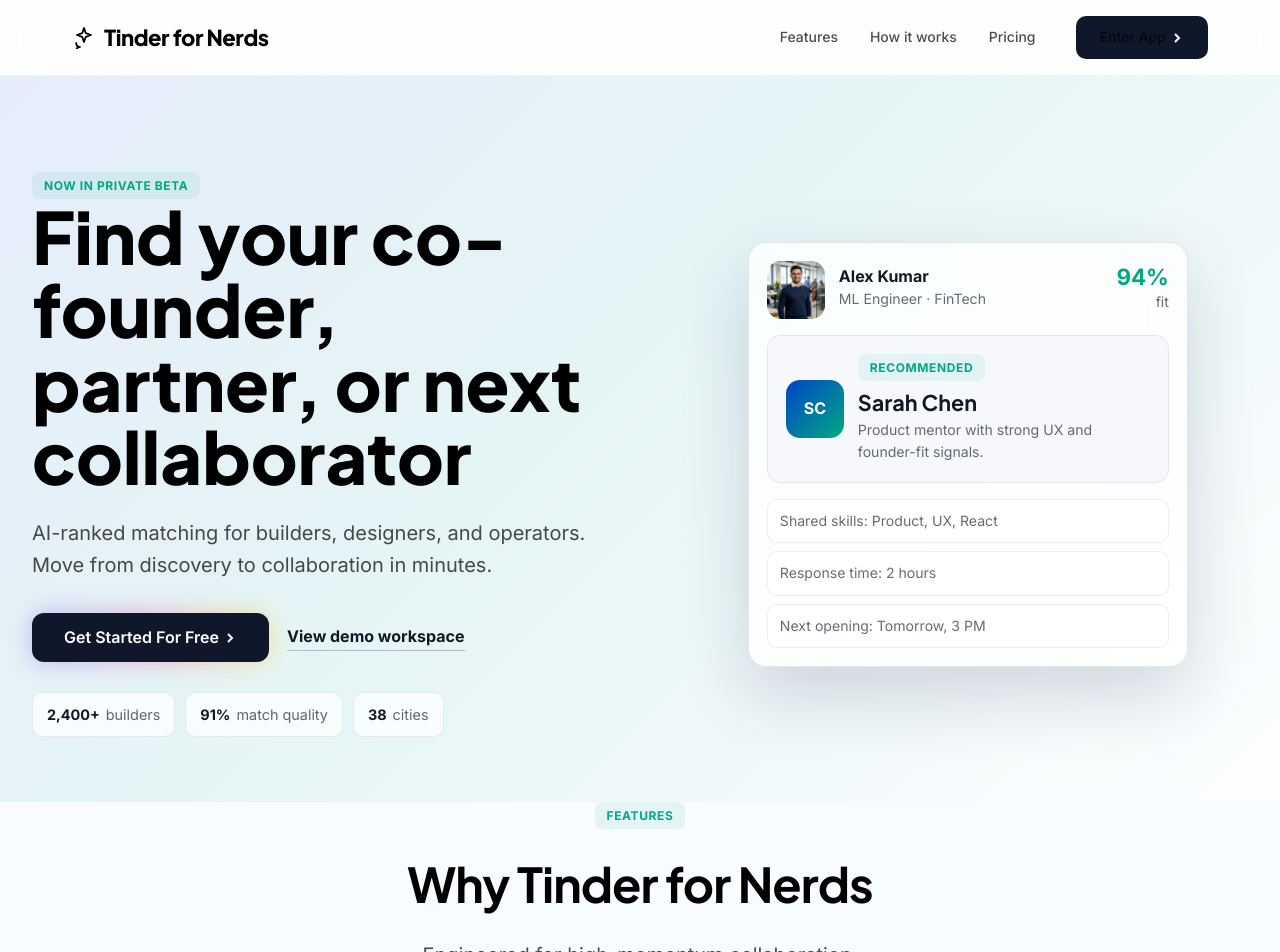
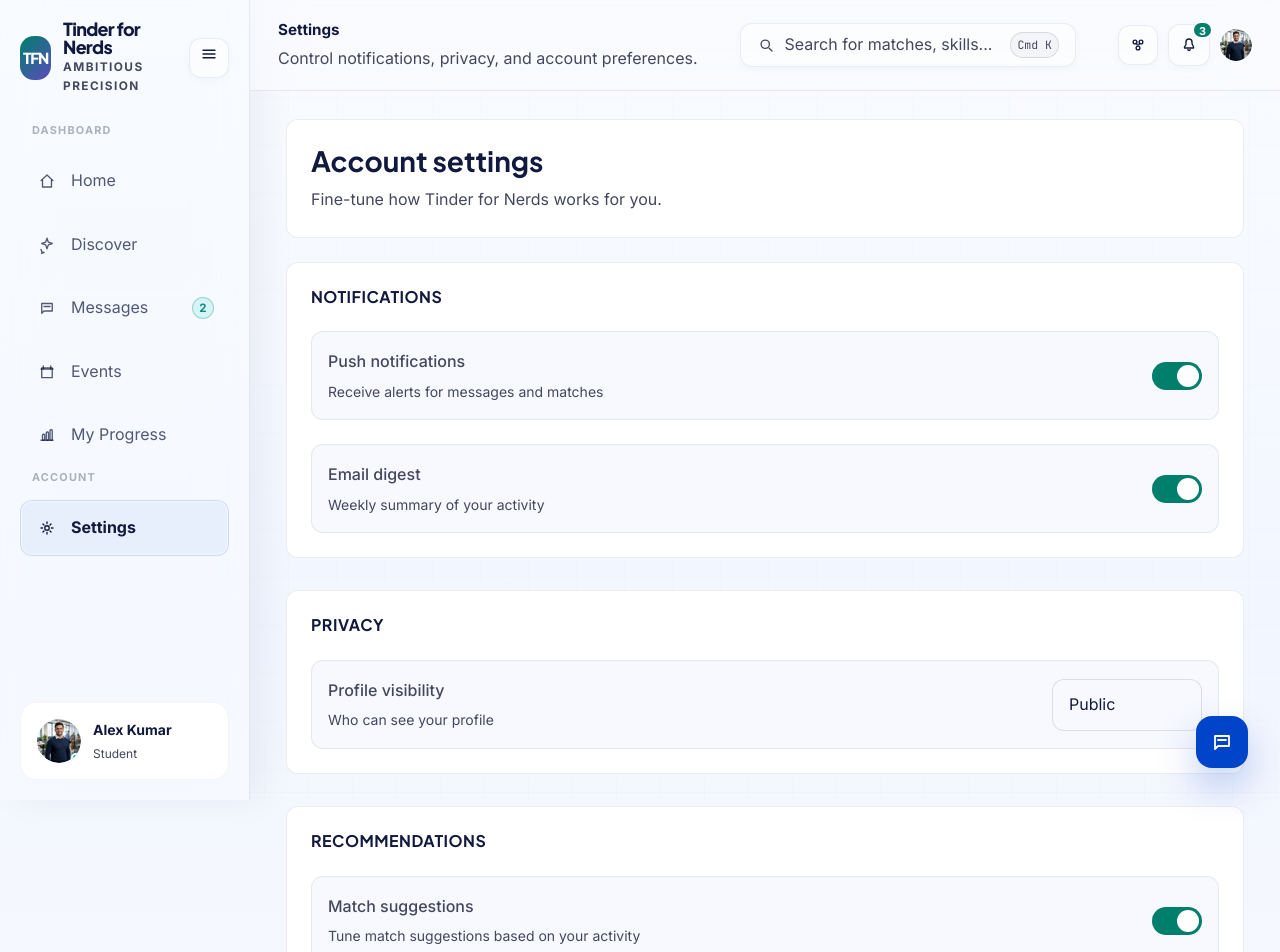
Before and after one commit to Tinder-for-Nerd/Frontend-TFN, a React (Vite) app: page /student/settings in a window 1280 px wide. Before the commit this address led to /. Shown: the top 952 px of the page. Built offline with nearby package versions, Linux system fonts and the light colour scheme; sample sign-in values are in the browser's storage.

Commit message:
Split settings page by dashboard

```diff
--- a/src/App.jsx
+++ b/src/App.jsx
@@ -109,6 +109,7 @@ export default function App() {
           <Route path="/student/events/create-opportunity" element={<P><CreateOpportunityPage variant="student" /></P>} />
           <Route path="/student/events/:eventId" element={<P><EventDetailPage variant="student" /></P>} />
           <Route path="/student/progress" element={<P><StudentProgressPage /></P>} />
+          <Route path="/student/settings" element={<P><SettingsPage variant="student" /></P>} />
 
           {/* Protected: Pro Domain */}
           <Route path="/pro" element={<Navigate to="/pro/overview" replace />} />
@@ -126,10 +127,11 @@ export default function App() {
           <Route path="/pro/analytics" element={<P><ProAnalyticsPage /></P>} />
           <Route path="/pro/company" element={<P><ProCompanyPage /></P>} />
           <Route path="/pro/profile/:username" element={<P><ProfilePage variant="pro" /></P>} />
+          <Route path="/pro/settings" element={<P><SettingsPage variant="pro" /></P>} />
 
           {/* Protected: Shared */}
           <Route path="/profile/:username" element={<P><ProfilePage variant="student" /></P>} />
-          <Route path="/settings" element={<P><SettingsPage /></P>} />
+          <Route path="/settings" element={<Navigate to="/student/settings" replace />} />
           <Route path="/notifications" element={<P><NotificationsPage /></P>} />
           <Route path="/call/:sessionId" element={<P><CallPage /></P>} />
 
--- a/src/components/layout/AppShell.jsx
+++ b/src/components/layout/AppShell.jsx
@@ -236,7 +236,10 @@ export function AppShell({
                   <Link to="/profile/me" onClick={() => setProfileMenuOpen(false)}>
                     View profile
                   </Link>
-                  <Link to="/settings" onClick={() => setProfileMenuOpen(false)}>
+                  <Link
+                    to={variant === 'pro' ? '/pro/settings' : '/student/settings'}
+                    onClick={() => setProfileMenuOpen(false)}
+                  >
                     Settings
                   </Link>
                   <hr className="pm-divider" />
--- a/src/data/mockData.js
+++ b/src/data/mockData.js
@@ -150,7 +150,7 @@ export const studentNav = [
   { label: 'Messages', to: '/student/messages', icon: 'messages', badge: '2' },
   { label: 'Events', to: '/student/events', icon: 'events' },
   { label: 'My Progress', to: '/student/progress', icon: 'chart' },
-  { label: 'Settings', to: '/settings', icon: 'settings' },
+  { label: 'Settings', to: '/student/settings', icon: 'settings' },
 ];
 
 export const proNav = [
@@ -161,7 +161,7 @@ export const proNav = [
   { label: 'Events', to: '/pro/events', icon: 'events' },
   { label: 'Analytics', to: '/pro/analytics', icon: 'chart' },
   { label: 'My Company', to: '/pro/company', icon: 'company' },
-  { label: 'Settings', to: '/settings', icon: 'settings' },
+  { label: 'Settings', to: '/pro/settings', icon: 'settings' },
 ];
 
 // Command palette
--- a/src/modules/dashboard/pages/SettingsPage.jsx
+++ b/src/modules/dashboard/pages/SettingsPage.jsx
@@ -1,13 +1,17 @@
 import { useState } from 'react';
 import { AppShell } from '../../../components/layout';
-import { Button } from '../../../components/ui';
+import { Button, Badge, Icon } from '../../../components/ui';
 import '../../../styles/settings.css';
 
-export function SettingsPage() {
+export function SettingsPage({ variant = 'student' }) {
   const [settings, setSettings] = useState({
     notifications: true,
     emailDigest: true,
     profileVisibility: 'public',
+    availabilityShare: variant === 'pro',
+    autoConfirmBookings: false,
+    payoutEmails: variant === 'pro',
+    matchSuggestions: variant !== 'pro',
   });
 
   const handleToggle = (key) => {
@@ -16,15 +20,23 @@ export function SettingsPage() {
 
   return (
     <AppShell
-      variant="student"
+      variant={variant}
       title="Settings"
-      subtitle="Control notifications, privacy, and account preferences."
+      subtitle={
+        variant === 'pro'
+          ? 'Control bookings, notifications, and professional preferences.'
+          : 'Control notifications, privacy, and account preferences.'
+      }
     >
       <div className="pm-settings-page">
         <header className="pm-settings-header">
           <div>
             <h1 className="pm-settings-header__title">Account settings</h1>
-            <p>Fine-tune how Tinder for Nerds works for you.</p>
+            <p>
+              {variant === 'pro'
+                ? 'Tune availability, booking rules, and organizer preferences.'
+                : 'Fine-tune how Tinder for Nerds works for you.'}
+            </p>
           </div>
         </header>
 
@@ -61,11 +73,63 @@ export function SettingsPage() {
                 <span className="pm-toggle-slider"></span>
               </label>
             </div>
+
+            {variant === 'pro' ? (
+              <div className="pm-setting-item">
+                <div className="pm-setting-label">
+                  <p className="pm-setting-name">Payout emails</p>
+                  <p className="pm-setting-description">Updates for bookings and payouts</p>
+                </div>
+                <label className="pm-toggle-switch">
+                  <input
+                    type="checkbox"
+                    checked={settings.payoutEmails}
+                    onChange={() => handleToggle('payoutEmails')}
+                  />
+                  <span className="pm-toggle-slider"></span>
+                </label>
+              </div>
+            ) : null}
           </section>
 
           <section className="pm-settings-section">
-            <h2 className="pm-settings-section__title">Privacy</h2>
+            <h2 className="pm-settings-section__title">
+              {variant === 'pro' ? 'Bookings' : 'Privacy'}
+            </h2>
 
+            {variant === 'pro' ? (
+              <>
+                <div className="pm-setting-item">
+                  <div className="pm-setting-label">
+                    <p className="pm-setting-name">Share availability</p>
+                    <p className="pm-setting-description">Let connections book available slots</p>
+                  </div>
+                  <label className="pm-toggle-switch">
+                    <input
+                      type="checkbox"
+                      checked={settings.availabilityShare}
+                      onChange={() => handleToggle('availabilityShare')}
+                    />
+                    <span className="pm-toggle-slider"></span>
+                  </label>
+                </div>
+
+                <div className="pm-setting-item">
+                  <div className="pm-setting-label">
+                    <p className="pm-setting-name">Auto-confirm bookings</p>
+                    <p className="pm-setting-description">Skip manual approval for new sessions</p>
+                  </div>
+                  <label className="pm-toggle-switch">
+                    <input
+                      type="checkbox"
+                      checked={settings.autoConfirmBookings}
+                      onChange={() => handleToggle('autoConfirmBookings')}
+                    />
+                    <span className="pm-toggle-slider"></span>
+                  </label>
+                </div>
+              </>
+            ) : (
               <div className="pm-setting-item">
                 <label className="pm-setting-label">
                   <p className="pm-setting-name">Profile visibility</p>
@@ -83,6 +147,34 @@ export function SettingsPage() {
                   <option value="private">Private</option>
                 </select>
               </div>
+            )}
+          </section>
+
+          <section className="pm-settings-section">
+            <h2 className="pm-settings-section__title">
+              {variant === 'pro' ? 'Discovery' : 'Recommendations'}
+            </h2>
+
+            <div className="pm-setting-item">
+              <div className="pm-setting-label">
+                <p className="pm-setting-name">
+                  {variant === 'pro' ? 'Student requests' : 'Match suggestions'}
+                </p>
+                <p className="pm-setting-description">
+                  {variant === 'pro'
+                    ? 'Prioritize relevant student connection requests'
+                    : 'Tune match suggestions based on your activity'}
+                </p>
+              </div>
+              <label className="pm-toggle-switch">
+                <input
+                  type="checkbox"
+                  checked={settings.matchSuggestions}
+                  onChange={() => handleToggle('matchSuggestions')}
+                />
+                <span className="pm-toggle-slider"></span>
+              </label>
+            </div>
           </section>
 
           <section className="pm-settings-section pm-settings-section--danger">
```
Lines whose indentation alone changed are shown as unchanged.
